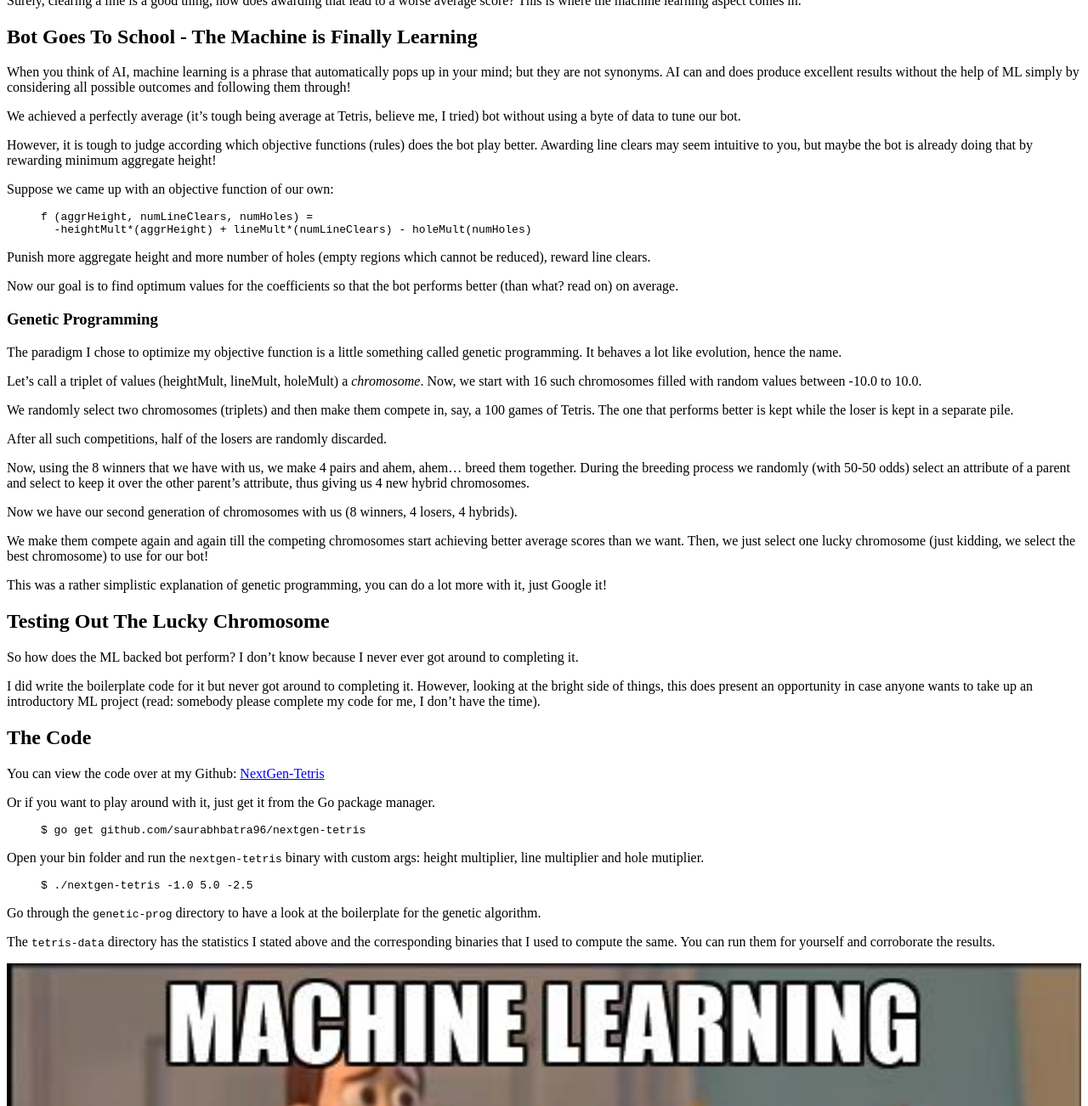
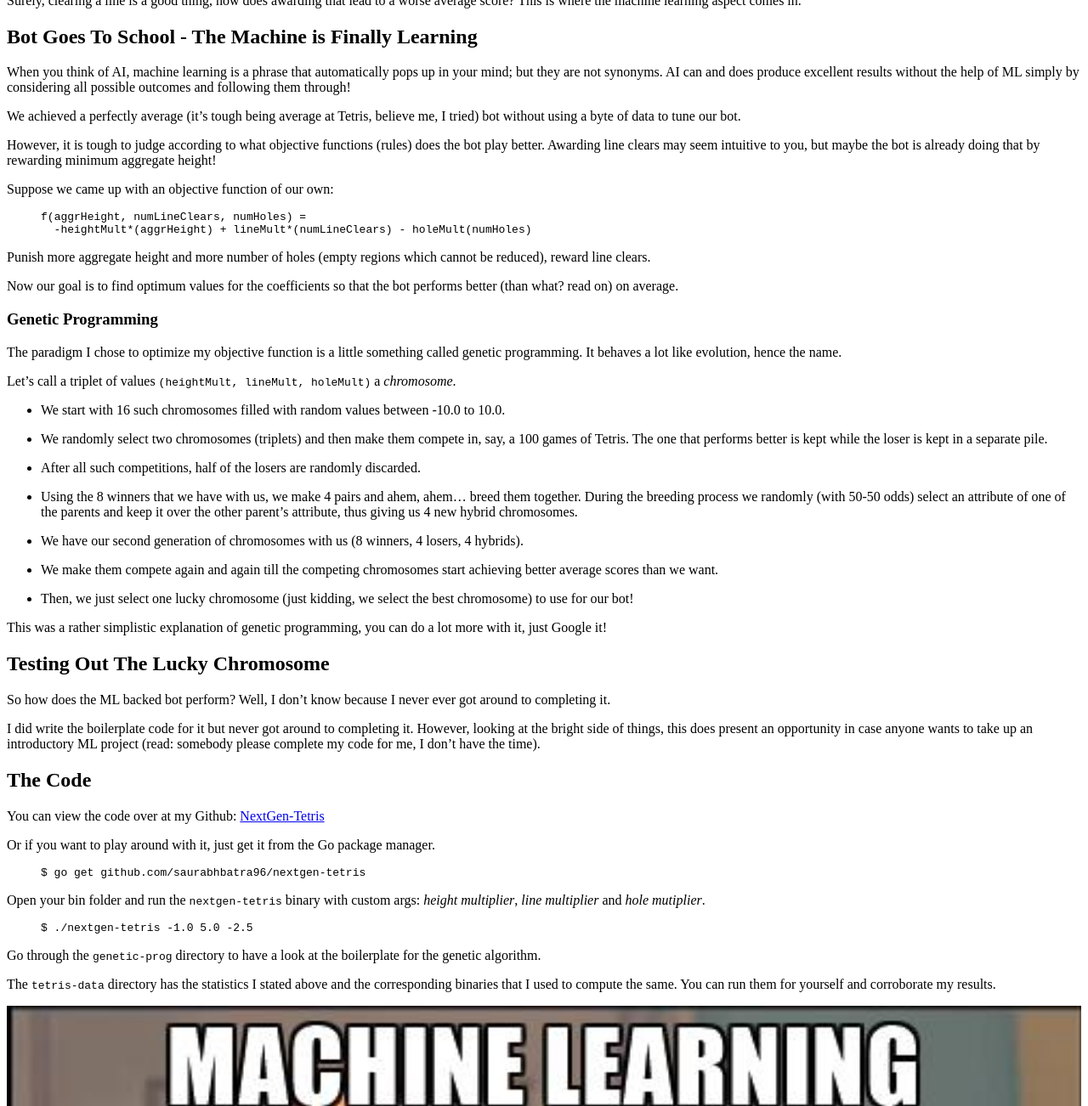
Before and after one commit to saurabhbatra96/saurabhbatra96.github.io, a Jekyll site: the page built from _posts/2017-06-11-human-learning-machine-learning.md, in a window 1280 px wide and 1400 px high, scrolled down 1979 px, cut to the strip 98-1400 px from the top of the window. Shown: the whole strip at 85% size. Built offline with Jekyll 4.4.1, drawn with Linux system fonts in a browser that asks for light colours; comment, search, counter and statistics services are not loaded; some of the changed text lies outside the part shown.

Commit message:
minor fixes

```diff
--- a/_posts/2017-06-11-human-learning-machine-learning.md
+++ b/_posts/2017-06-11-human-learning-machine-learning.md
@@ -44,7 +44,7 @@ To compare, here's the performance statistics for a greedy bot (places blocks su
 
 Comparable to the random bot, which kind of tells that greed might not be that good after all.
 
-However, moving to a more intuitive strategy: minimize average height of columns at every step, drastically improves these statistics:
+Moving to a more intuitive strategy: minimize average height of columns at every step, drastically improves these statistics:
 
 {% highlight json %}
     "Average score" : 726
@@ -81,11 +81,11 @@ When you think of AI, machine learning is a phrase that automatically pops up in
 
 We achieved a perfectly average (it's tough being average at Tetris, believe me, I tried) bot without using a byte of data to tune our bot.
 
-However, it is tough to judge according which objective functions (rules) does the bot play better. Awarding line clears may seem intuitive to you, but maybe the bot is already doing that by rewarding minimum aggregate height!
+However, it is tough to judge according to what objective functions (rules) does the bot play better. Awarding line clears may seem intuitive to you, but maybe the bot is already doing that by rewarding minimum aggregate height!
 
 Suppose we came up with an objective function of our own:
 {% highlight python %}
-f (aggrHeight, numLineClears, numHoles) =
+f(aggrHeight, numLineClears, numHoles) =
   -heightMult*(aggrHeight) + lineMult*(numLineClears) - holeMult(numHoles)
 {% endhighlight %}
 
@@ -97,23 +97,27 @@ Now our goal is to find optimum values for the coefficients so that the bot perf
 
 The paradigm I chose to optimize my objective function is a little something called genetic programming. It behaves a lot like evolution, hence the name.
 
-Let's call a triplet of values (heightMult, lineMult, holeMult) a *chromosome*. Now, we start with 16 such chromosomes filled with random values between -10.0 to 10.0.
+Let's call a triplet of values `(heightMult, lineMult, holeMult)` a *chromosome*.
 
-We randomly select two chromosomes (triplets) and then make them compete in, say, a 100 games of Tetris. The one that performs better is kept while the loser is kept in a separate pile.
+* We start with 16 such chromosomes filled with random values between -10.0 to 10.0.
 
-After all such competitions, half of the losers are randomly discarded.
+* We randomly select two chromosomes (triplets) and then make them compete in, say, a 100 games of Tetris. The one that performs better is kept while the loser is kept in a separate pile.
 
-Now, using the 8 winners that we have with us, we make 4 pairs and ahem, ahem... breed them together. During the breeding process we randomly (with 50-50 odds) select an attribute of a parent and select to keep it over the other parent's attribute, thus giving us 4 new hybrid chromosomes.
+* After all such competitions, half of the losers are randomly discarded.
 
-Now we have our second generation of chromosomes with us (8 winners, 4 losers, 4 hybrids).
+* Using the 8 winners that we have with us, we make 4 pairs and ahem, ahem... breed them together. During the breeding process we randomly (with 50-50 odds) select an attribute of one of the parents and keep it over the other parent's attribute, thus giving us 4 new hybrid chromosomes.
 
-We make them compete again and again till the competing chromosomes start achieving better average scores than we want. Then, we just select one lucky chromosome (just kidding, we select the best chromosome) to use for our bot!
+* We have our second generation of chromosomes with us (8 winners, 4 losers, 4 hybrids).
+
+* We make them compete again and again till the competing chromosomes start achieving better average scores than we want.
+
+* Then, we just select one lucky chromosome (just kidding, we select the best chromosome) to use for our bot!
 
 <div class="message">This was a rather simplistic explanation of genetic programming, you can do a lot more with it, just Google it!</div>
 
 ## Testing Out The Lucky Chromosome
 
-So how does the ML backed bot perform? I don't know because I never ever got around to completing it.
+So how does the ML backed bot perform? Well, I don't know because I never ever got around to completing it.
 
 I did write the boilerplate code for it but never got around to completing it. However, looking at the bright side of things, this does present an opportunity in case anyone wants to take up an introductory ML project (read: somebody please complete my code for me, I don't have the time).
 
@@ -127,7 +131,7 @@ Or if you want to play around with it, just get it from the Go package manager.
 $ go get github.com/saurabhbatra96/nextgen-tetris
 {% endhighlight %}
 
-Open your bin folder and run the `nextgen-tetris` binary with custom args: height multiplier, line multiplier and hole mutiplier.
+Open your bin folder and run the `nextgen-tetris` binary with custom args: *height multiplier*, *line multiplier* and *hole mutiplier*.
 
 {% highlight bash %}
 $ ./nextgen-tetris -1.0 5.0 -2.5
@@ -135,6 +139,6 @@ $ ./nextgen-tetris -1.0 5.0 -2.5
 
 Go through the `genetic-prog` directory to have a look at the boilerplate for the genetic algorithm.
 
-The `tetris-data` directory has the statistics I stated above and the corresponding binaries that I used to compute the same. You can run them for yourself and corroborate the results.
+The `tetris-data` directory has the statistics I stated above and the corresponding binaries that I used to compute the same. You can run them for yourself and corroborate my results.
 
 <img src="/public/machinelearning/mleverywhere.jpg" style="width:100%;display: block;">
```
